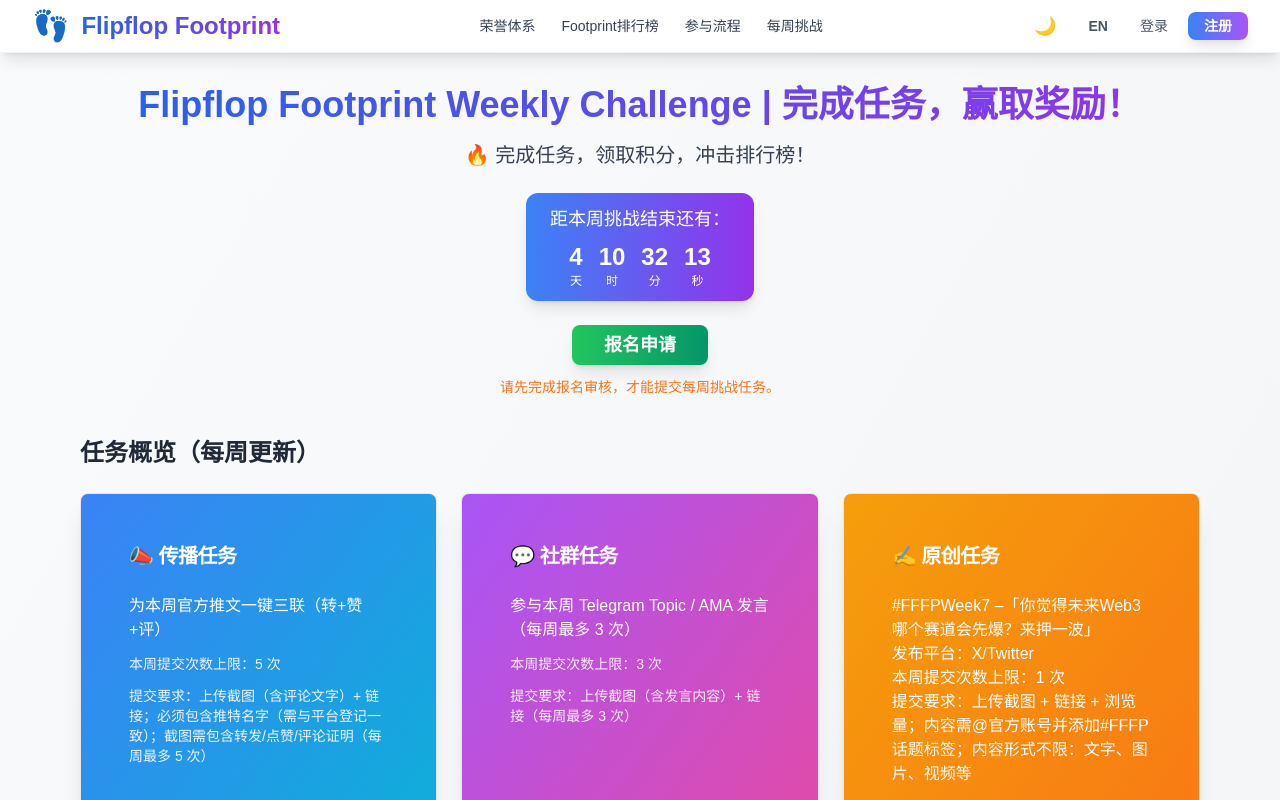
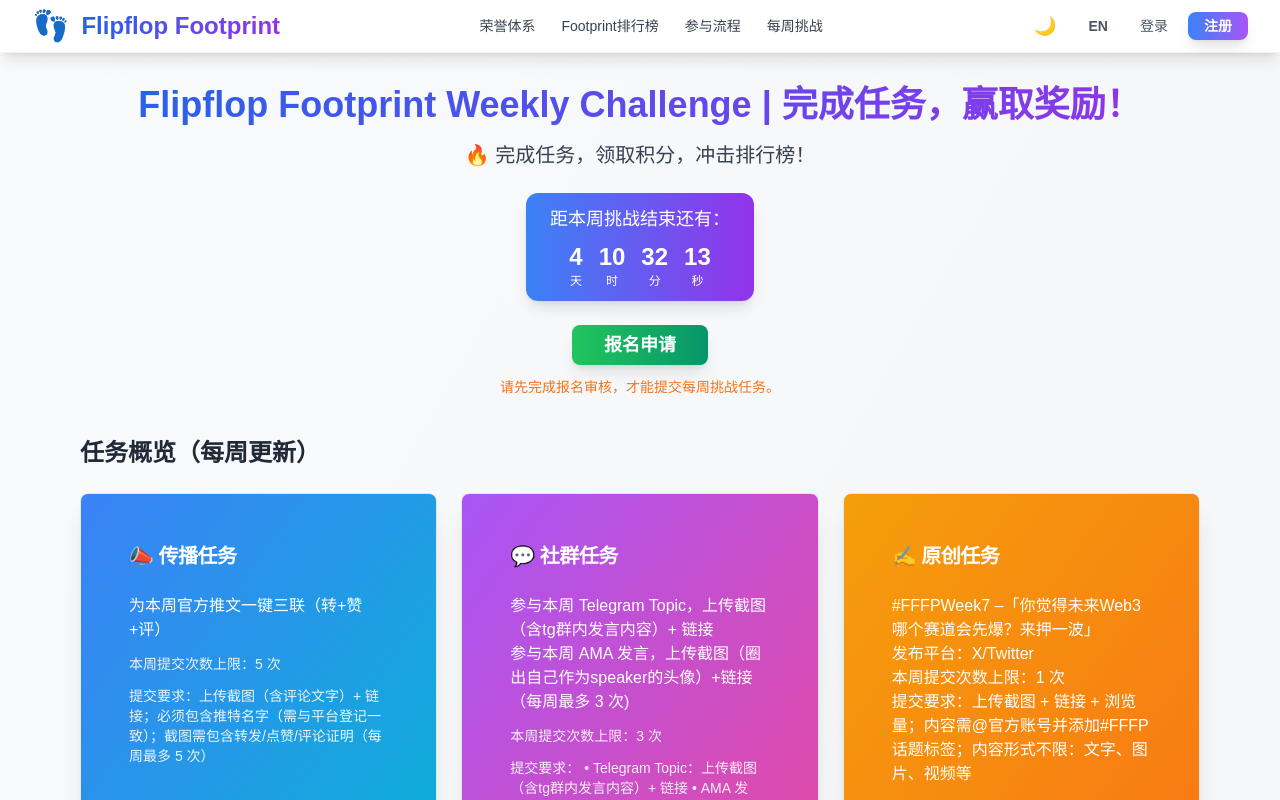
Before and after one commit to smallken/ff_pf_frondend, a Next.js app: page /footprint/weekly-challenge in a window 1280 px wide. Shown: the top 800 px of the page. Built offline with nearby package versions, Linux system fonts and the light colour scheme; no server answers.

Commit message:
添加自动审核有speaker自动通过

```diff
--- a/src/app/admin/weekly-challenge-logs.tsx
+++ b/src/app/admin/weekly-challenge-logs.tsx
@@ -101,14 +101,10 @@
       if (twitterUsername && twitterUsername.trim() !== '') {
         const cleanUsername = twitterUsername.trim().replace(/^@/, '');
         params.append('username', cleanUsername);
-        console.log('🔍 筛选条件 - 推特用户名:', cleanUsername);
       }
 
       const apiBaseUrl = process.env.NEXT_PUBLIC_API_BASE_URL || 'http://localhost:8100/api';
-      const requestUrl = `${apiBaseUrl}/auto-review-log/list?${params.toString()}`;
-      console.log('📡 请求URL:', requestUrl);
-
-      const response = await fetch(requestUrl, {
+      const response = await fetch(`${apiBaseUrl}/auto-review-log/list?${params.toString()}`, {
         credentials: 'include',
         cache: 'no-store', // 禁用缓存
       });
@@ -118,11 +114,9 @@
       }
 
       const result = await response.json();
-      console.log('📥 服务器响应:', result);
 
       if (result.code === 0 && result.data) {
         const pageData: PageData = result.data;
-        console.log('✅ 数据统计 - 总记录数:', pageData.total, '当前页记录数:', pageData.records.length);
         setLogs(pageData.records);
         setTotal(pageData.total);
 
--- a/src/app/footprint/weekly-challenge/page.tsx
+++ b/src/app/footprint/weekly-challenge/page.tsx
@@ -472,12 +472,12 @@
       id: '社群任务',
       title: language === 'zh' ? '💬 社群任务' : '💬 Community Task',
       description: language === 'zh'
-        ? '参与本周 Telegram Topic / AMA 发言（每周最多 3 次）'
-        : 'Participate in this week\'s Telegram Topic / AMA (up to 3 times per week)',
+        ? '参与本周 Telegram Topic，上传截图（含tg群内发言内容）+ 链接\n参与本周 AMA 发言，上传截图（圈出自己作为speaker的头像）+链接\n（每周最多 3 次)'
+        : 'Participate in this week\'s Telegram Topic, upload screenshot (with TG group discussion content) + link\nParticipate in this week\'s AMA, upload screenshot (circle your avatar as speaker) + link\n(up to 3 times per week)',
       points: language === 'zh' ? `本周提交次数上限：${communityLimit} 次` : `Weekly submissions limit: ${communityLimit}`,
       requirement: language === 'zh'
-        ? '提交要求：上传截图（含发言内容）+ 链接（每周最多 3 次）'
-        : 'Submission: Upload screenshot (with discussion content) + link (up to 3 times per week)',
+        ? '提交要求：\n• Telegram Topic：上传截图（含tg群内发言内容）+ 链接\n• AMA 发言：上传截图（圈出自己作为speaker的头像）+ 链接\n（每周最多 3 次）'
+        : 'Submission Requirements:\n• Telegram Topic: Upload screenshot (with TG group discussion content) + link\n• AMA: Upload screenshot (circle your avatar as speaker) + link\n(up to 3 times per week)',
       buttonText: language === 'zh' ? '上传并领取积分' : 'Upload & Claim Points',
       color: 'from-purple-500 to-pink-500',
       onClick: () => openTaskModal('community'),
```
